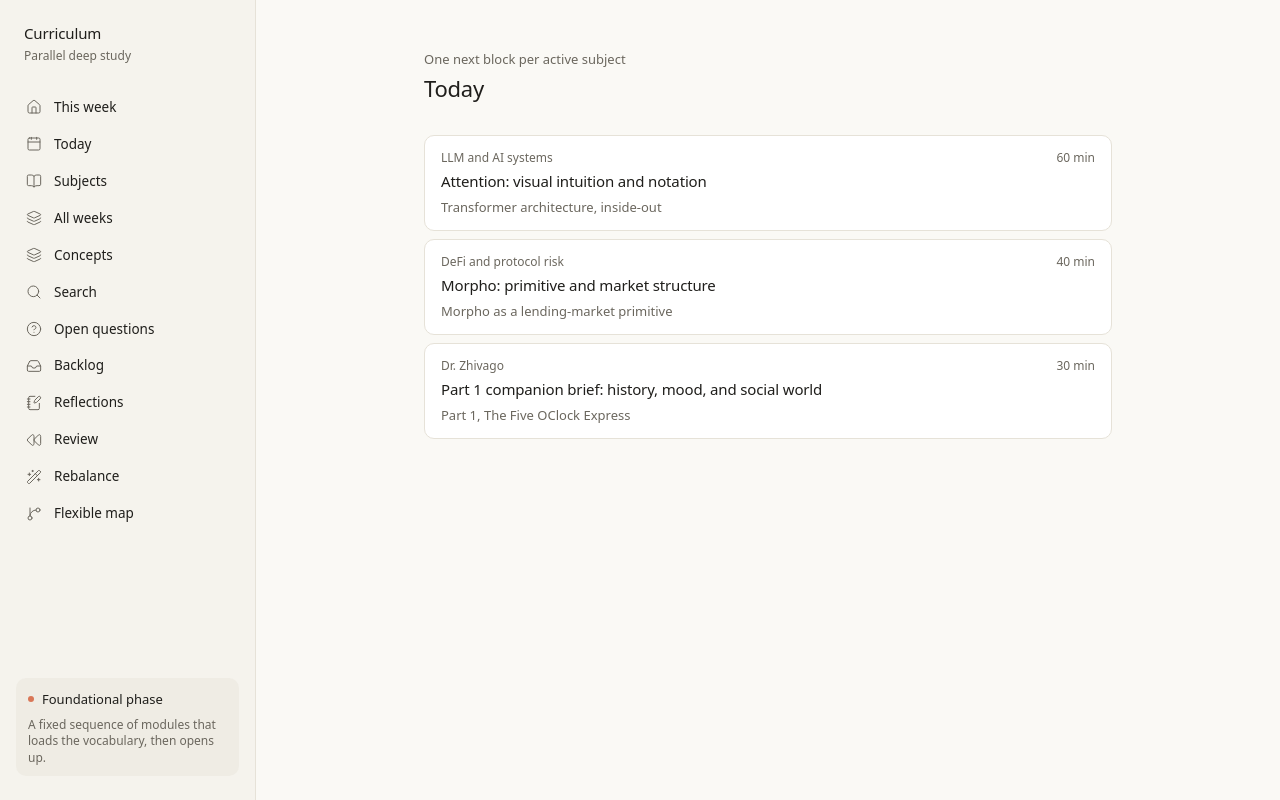
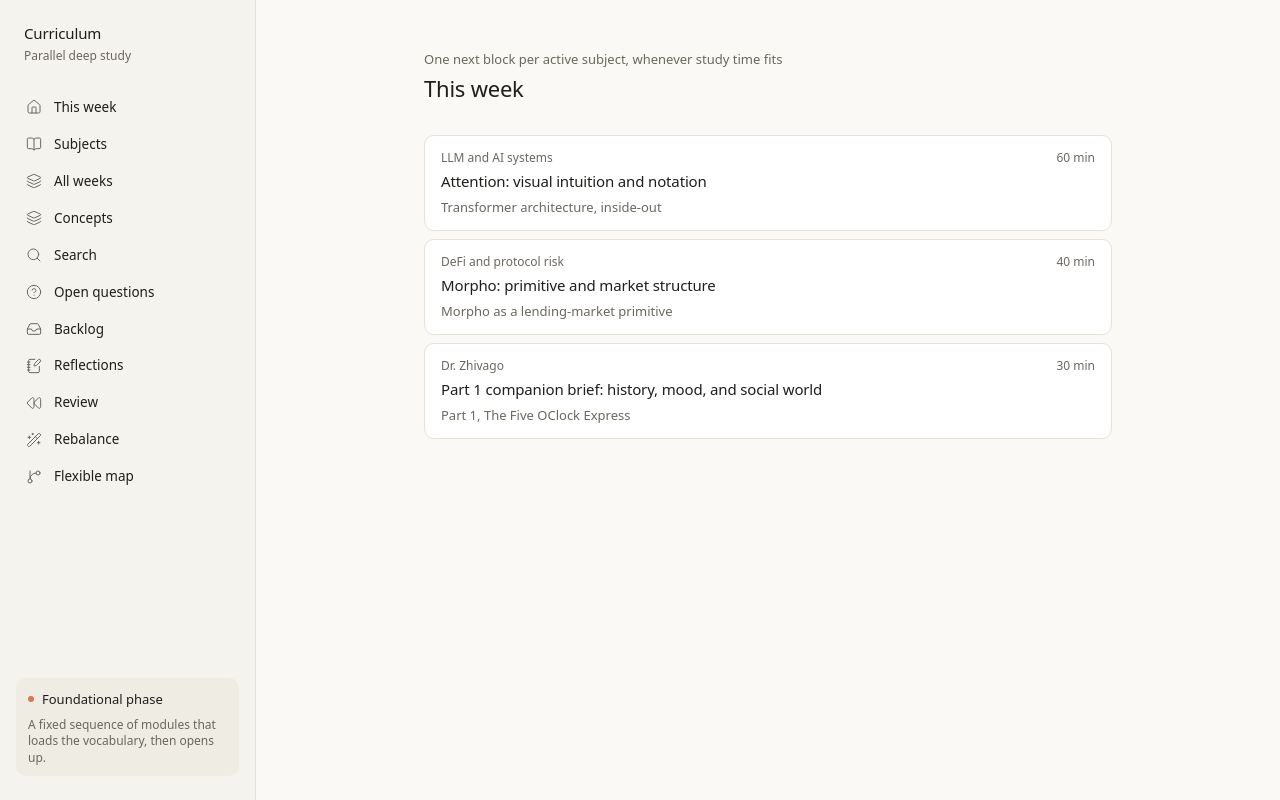
Before and after one commit to eugeniatel/learning.app, a Next.js app: page /today in a window 1280 px wide. Built offline with nearby package versions, Linux system fonts and the light colour scheme.

Commit message:
Rename today surface to weekly plan

```diff
--- a/src/app/page.tsx
+++ b/src/app/page.tsx
@@ -1,18 +1,18 @@
 import { Shell } from "@/components/shell";
 import { StudyCockpit } from "@/components/study-cockpit";
-import { TodayList } from "@/components/today-list";
+import { WeekPlanList } from "@/components/week-plan-list";
 import { WeekView } from "@/components/week-view";
 import { getArtifacts, getCurrentWeek, getModules, getProgress, getSubjects } from "@/lib/data";
-import { getTodayItems } from "@/lib/today";
+import { getWeekPlanItems } from "@/lib/week-plan";
 
 export default async function Home() {
-  const [{ progress, week, module }, artifacts, subjects, modules, fullProgress, todayItems] = await Promise.all([
+  const [{ progress, week, module }, artifacts, subjects, modules, fullProgress, weekPlanItems] = await Promise.all([
     getCurrentWeek(),
     getArtifacts(),
     getSubjects(),
     getModules(),
     getProgress(),
-    getTodayItems(),
+    getWeekPlanItems(),
   ]);
   const moduleMap = new Map(modules.map((item) => [item.id, item]));
   const enabledSubjects = subjects.filter((subject) => fullProgress.subjects[subject.id]?.enabled !== false);
@@ -40,9 +40,9 @@ export default async function Home() {
       <StudyCockpit subjects={enabledSubjects} progress={fullProgress} snapshots={snapshots} />
       <section className="mt-8">
         <p className="mb-3 text-[13px] font-medium uppercase tracking-[0.04em] text-muted-foreground">
-          Today
+          This week across subjects
         </p>
-        <TodayList items={todayItems} compact />
+        <WeekPlanList items={weekPlanItems} compact />
       </section>
       <div className="mt-10 border-t border-border pt-10">
         <p className="mb-4 text-[13px] font-medium uppercase tracking-[0.04em] text-muted-foreground">
--- a/src/app/today/page.tsx
+++ b/src/app/today/page.tsx
@@ -1,18 +1 @@
-import { Shell } from "@/components/shell";
-import { TodayList } from "@/components/today-list";
-import { getProgress } from "@/lib/data";
-import { getTodayItems } from "@/lib/today";
-
-export default async function TodayPage() {
-  const [progress, items] = await Promise.all([getProgress(), getTodayItems()]);
-
-  return (
-    <Shell phase={progress.phase}>
-      <div className="mb-8">
-        <p className="text-[13px] text-muted-foreground">One next block per active subject</p>
-        <h1 className="mt-1 text-[22px] font-medium text-foreground">Today</h1>
-      </div>
-      <TodayList items={items} />
-    </Shell>
-  );
-}
+export { default } from "@/app/week/page";
--- /dev/null
+++ b/src/app/week/page.tsx
@@ -0,0 +1,18 @@
+import { Shell } from "@/components/shell";
+import { WeekPlanList } from "@/components/week-plan-list";
+import { getProgress } from "@/lib/data";
+import { getWeekPlanItems } from "@/lib/week-plan";
+
+export default async function WeekPage() {
+  const [progress, items] = await Promise.all([getProgress(), getWeekPlanItems()]);
+
+  return (
+    <Shell phase={progress.phase}>
+      <div className="mb-8">
+        <p className="text-[13px] text-muted-foreground">One next block per active subject, whenever study time fits</p>
+        <h1 className="mt-1 text-[22px] font-medium text-foreground">This week</h1>
+      </div>
+      <WeekPlanList items={items} />
+    </Shell>
+  );
+}
--- a/src/components/side-nav.tsx
+++ b/src/components/side-nav.tsx
@@ -1,11 +1,10 @@
 import Link from "next/link";
-import { BookOpen, Calendar, GitBranch, Inbox, Layers, HelpCircle, Rewind, Home, NotebookPen, Search, Wand2 } from "lucide-react";
+import { BookOpen, GitBranch, Inbox, Layers, HelpCircle, Rewind, Home, NotebookPen, Search, Wand2 } from "lucide-react";
 import { PhaseIndicator } from "./phase-indicator";
 import type { Phase } from "@/lib/types";
 
 const items = [
   { href: "/", label: "This week", icon: Home },
-  { href: "/today", label: "Today", icon: Calendar },
   { href: "/subjects", label: "Subjects", icon: BookOpen },
   { href: "/weeks", label: "All weeks", icon: Layers },
   { href: "/concepts", label: "Concepts", icon: Layers },
--- a/src/components/today-list.tsx
+++ b/src/components/week-plan-list.tsx
@@ -1,7 +1,7 @@
 import Link from "next/link";
-import type { TodayItem } from "@/lib/today";
+import type { WeekPlanItem } from "@/lib/week-plan";
 
-export function TodayList({ items, compact = false }: { items: TodayItem[]; compact?: boolean }) {
+export function WeekPlanList({ items, compact = false }: { items: WeekPlanItem[]; compact?: boolean }) {
   if (items.length === 0) {
     return <p className="text-[15px] text-muted-foreground">No enabled subjects yet.</p>;
   }
--- a/src/lib/actions/create-subject.ts
+++ b/src/lib/actions/create-subject.ts
@@ -6,7 +6,7 @@ import { createSubject, parseImportedSubject, parseSessions } from "@/lib/subjec
 
 function refresh() {
   revalidatePath("/");
-  revalidatePath("/today");
+  revalidatePath("/week");
   revalidatePath("/subjects");
   revalidatePath("/setup-subject");
   revalidatePath("/weeks");
--- a/src/lib/actions/update-session.ts
+++ b/src/lib/actions/update-session.ts
@@ -12,6 +12,6 @@ export async function updateSessionAction(formData: FormData): Promise<void> {
     notes: String(formData.get("notes") ?? ""),
   });
   revalidatePath("/");
-  revalidatePath("/today");
+  revalidatePath("/week");
   revalidatePath(`/weeks/${weekId}`);
 }
--- a/src/lib/rebalance.ts
+++ b/src/lib/rebalance.ts
@@ -64,7 +64,7 @@ export async function getRebalanceSuggestions(): Promise<RebalanceSuggestion[]>
     suggestions.push({
       title: "No rebalance needed",
       detail: "Current subjects look light enough to continue as planned.",
-      href: "/today",
+      href: "/week",
     });
   }
 
--- a/src/lib/today.ts
+++ b/src/lib/week-plan.ts
@@ -1,14 +1,14 @@
 import { getModules, getProgress, getSubjects } from "./data";
 import type { Module, Session, Subject, Week } from "./types";
 
-export type TodayItem = {
+export type WeekPlanItem = {
   subject: Subject;
   week: Week;
   module: Module;
   session: Session;
 };
 
-export async function getTodayItems(): Promise<TodayItem[]> {
+export async function getWeekPlanItems(): Promise<WeekPlanItem[]> {
   const [subjects, modules, progress] = await Promise.all([getSubjects(), getModules(), getProgress()]);
   const subjectMap = new Map(subjects.map((subject) => [subject.id, subject]));
   const moduleMap = new Map(modules.map((module) => [module.id, module]));
@@ -23,5 +23,5 @@ export async function getTodayItems(): Promise<TodayItem[]> {
       if (!subject || !week || !weekModule || !session) return null;
       return { subject, week, module: weekModule, session };
     })
-    .filter((item): item is TodayItem => item !== null);
+    .filter((item): item is WeekPlanItem => item !== null);
 }
```
